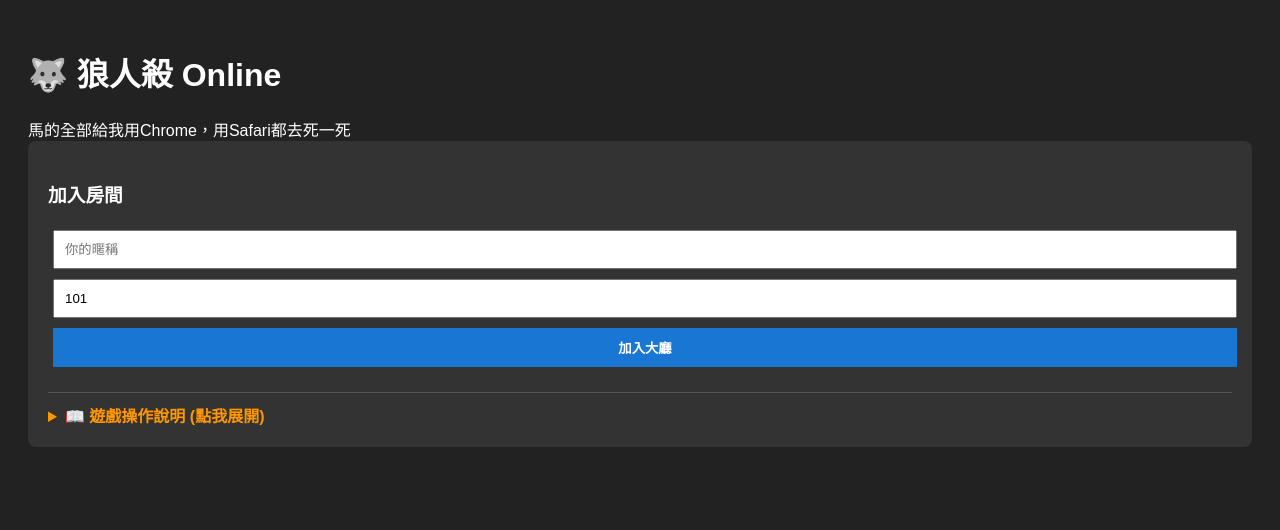
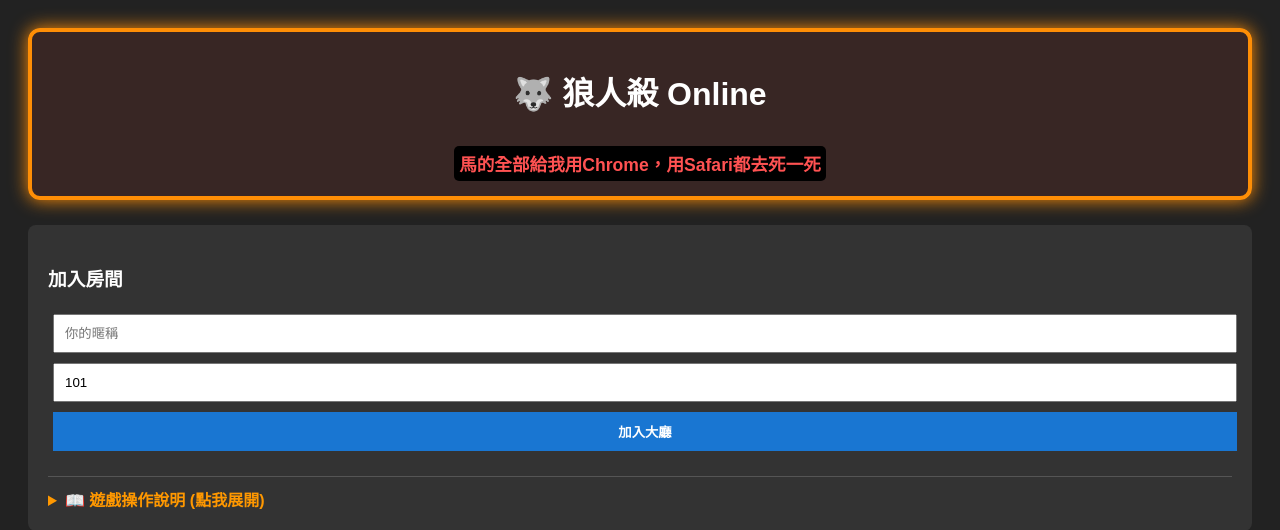
Before and after one commit to suyuming373/werewolf-game, a Flask app: page / in a window 1280 px wide. Shown: the top 530 px of the page. Run offline with Flask 3, Linux system fonts and the light colour scheme; some libraries are stand-ins or nearby versions.

Commit message:
Add files via upload

```diff
--- a/static/style.css
+++ b/static/style.css
@@ -32,3 +32,33 @@
     padding: 2px 5px;
     border-radius: 4px;
 }
+
+/* 標題與警示的大框框 */
+.header-warning-box {
+    border: 4px solid #f44336; /* 鮮紅色粗框 */
+    padding: 15px;
+    border-radius: 12px;
+    margin-bottom: 25px;
+    background-color: rgba(244, 67, 54, 0.1); /* 淡淡的紅背景 */
+    text-align: center;
+    animation: pulse-border 2s infinite; /* 讓框框有閃爍感 */
+}
+
+/* 警示文字樣式 */
+.warning-text {
+    color: #ff5252;
+    font-weight: bold;
+    font-size: 1.1em;
+    margin-top: 10px;
+    padding: 5px;
+    background: #000;
+    display: inline-block;
+    border-radius: 5px;
+}
+
+/* 框框閃爍動畫 */
+@keyframes pulse-border {
+    0% { border-color: #f44336; box-shadow: 0 0 5px #f44336; }
+    50% { border-color: #ff9800; box-shadow: 0 0 20px #ff9800; }
+    100% { border-color: #f44336; box-shadow: 0 0 5px #f44336; }
+}
```
